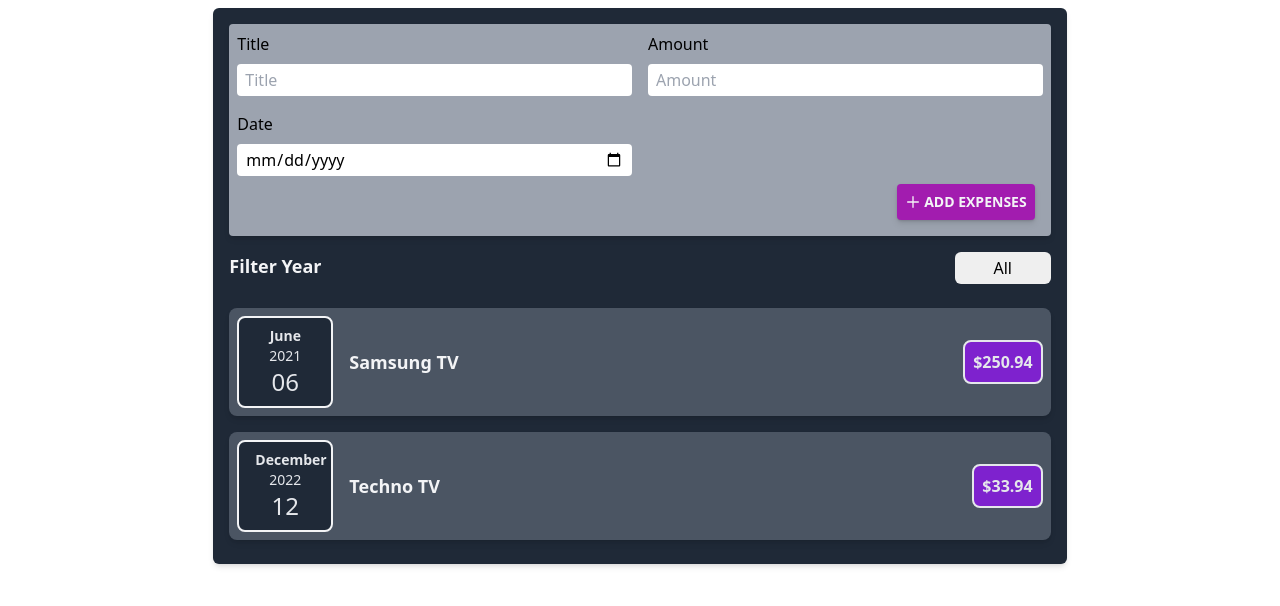
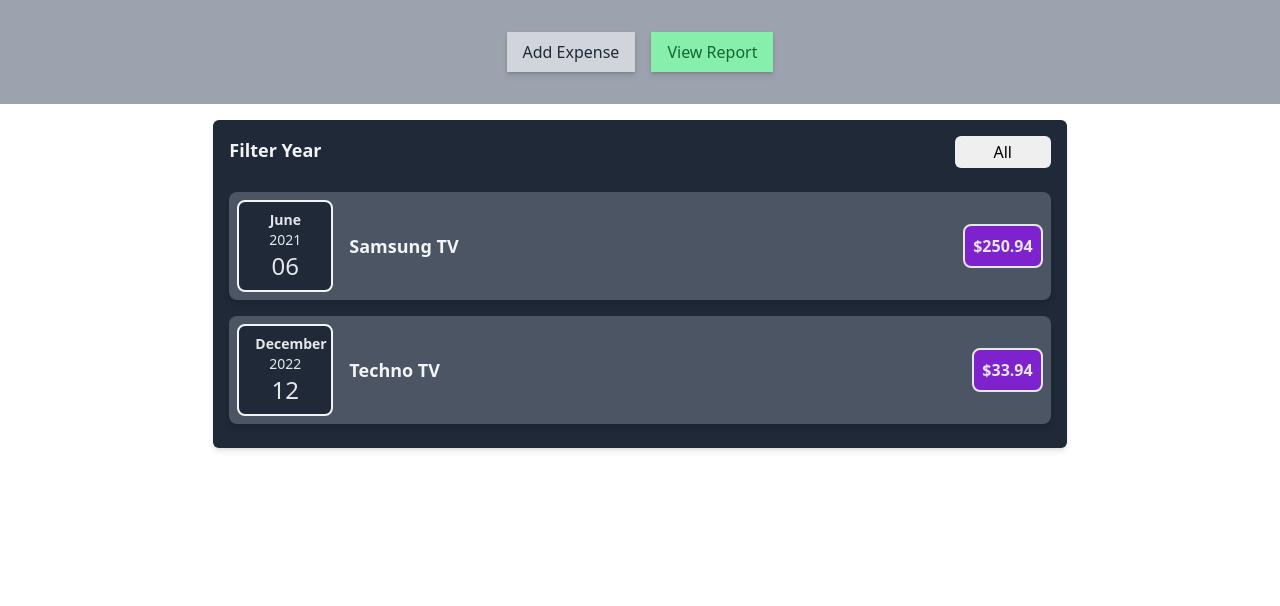
Before and after one commit to itfidele/expenses-ytracker-frontend, a React (Create React App) app: page / in a window 1280 px wide. Shown: the top 606 px of the page. Built offline with nearby package versions, Linux system fonts and the light colour scheme.

Commit message:
update UI

```diff
--- a/src/components/Expenses/Expenses.js
+++ b/src/components/Expenses/Expenses.js
@@ -1,6 +1,5 @@
 import React, { useState } from 'react'
 
-import ExpenseItem from './ExpenseItem';
 import Card from '../UI/Card';
 import NewExpense from '../NewExpense';
 import ExpenseFilter from './ExpenseFilter';
@@ -9,7 +8,12 @@
 
 const Expenses=()=>{
     const [filteryear,filterChange] =useState('');
+    const [showform,updateShowForm] = useState(false);
 
+
+    const toggleShowForm=()=>{
+        updateShowForm(!showform);
+    }
     const addFilter = value=>{
         filterChange(value);
 
@@ -38,13 +42,16 @@
         return expense.date.getFullYear().toString() === filteryear || filteryear === "";
     });
     return (
-        <Card className="md:w-8/12 w-full md:rounded-md bg-gray-800 p-2 md:mx-auto my-2">
-            <NewExpense addFunc={addExpenseHandler}/>
-            <ExpenseFilter selected={filteryear} onFilter={addFilter} />
-            <ExpenseLists expenses={filteredExpenses} filteryear={filteryear}/>
+        <div>
+            <NewExpense addFunc={addExpenseHandler} showform={showform} toggle={toggleShowForm} />
+            <Card className="md:w-8/12 w-full md:rounded-md bg-gray-800 p-2 md:mx-auto my-2">
+
+                <ExpenseFilter selected={filteryear} onFilter={addFilter} />
+                <ExpenseLists expenses={filteredExpenses} filteryear={filteryear} />
 
 
-        </Card>
+            </Card>
+        </div>
     );
 }
 export default Expenses;
--- a/src/components/NewExpense/ExpenseForm.js
+++ b/src/components/NewExpense/ExpenseForm.js
@@ -19,6 +19,9 @@
         changeAmount(event.target.value);
     }
 
+    const hideForm=()=>{
+        props.toggle()
+    }
 
     function submitHandler(event){
         event.preventDefault();
@@ -33,9 +36,16 @@
         changeAmount('');
         changeTitle('');
     }
+
+    if(!props.showform)
+        return <div className='bg-gray-400 flex justify-center mb-4 items-center p-6'>
+            <button className='bg-gray-300 btn text-gray-800 active:text-gray-100 px-4 py-2' onClick={hideForm}>Add Expense</button>
+            <button className='bg-green-300 btn text-green-800 active:text-gray-100 px-4 py-2' onClick={hideForm}>View Report</button>
+        </div>
+
     return (
         <form onSubmit={submitHandler}>
-            <Card className="bg-gray-400 box-border m-2 p-2 rounded">
+            <Card className="bg-gray-400 box-border mb-4 p-2">
                 <div className="grid grid-cols-2 gap-4">
                     <div id='title' className="flex flex-col gap-2">
                         <label htmlFor="title">Title</label>
@@ -51,6 +61,7 @@
                     </div>
                 </div>
                 <div id='footer' className="flex justify-end">
+                    <span onClick={hideForm} className="btn cursor-pointer box-border bg-red-700 hover:bg-red-600 transition-all uppercase text-sm font-bold text-gray-100 rounded">Close</span>
                     <button type='submit' className="btn box-border bg-fuchsia-700 hover:bg-fuchsia-600 transition-all uppercase text-sm font-bold text-gray-100 rounded"> <svg xmlns="http://www.w3.org/2000/svg" className="h-4 w-4" fill="none" viewBox="0 0 24 24" stroke="currentColor">
                         <path strokeLinecap="round" strokeLinejoin="round" strokeWidth="2" d="M12 4v16m8-8H4" />
                     </svg>&nbsp;Add Expenses</button>
--- a/src/components/NewExpense/NewExpense.js
+++ b/src/components/NewExpense/NewExpense.js
@@ -11,7 +11,7 @@
     }
     return(
         <div>
-            <ExpenseForm onSave={onSave}/>
+            <ExpenseForm showform={props.showform} toggle={props.toggle} onSave={onSave}/>
         </div>
     );
 }
```
